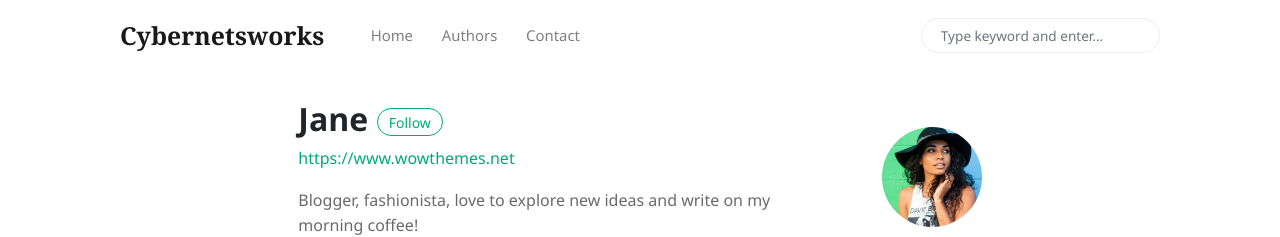
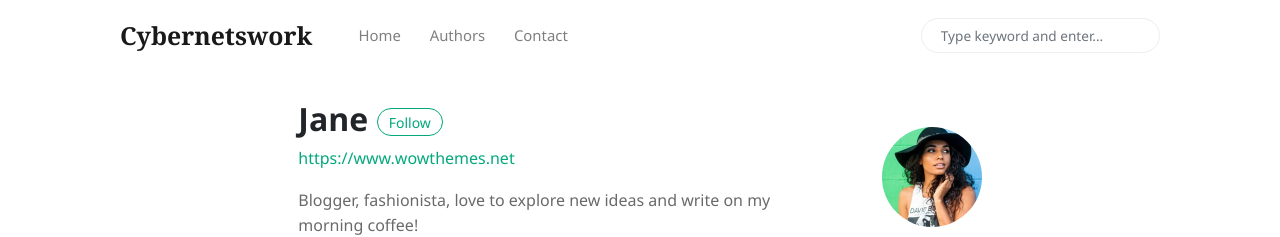
Before and after one commit to cybernetsworks/cybernetsworks.github.io, a Jekyll site: the page built from _pages/author-jane.html, in a window 1280 px wide. Shown: the top 237 px of the page. Built offline with Jekyll 4.4.1, drawn with Linux system fonts in a browser that asks for light colours; nearby versions of some CDN libraries.

Commit message:
site name changed from 'Cybernetsworks' to 'Cybernetswork' in _config.yml. Also, the background image URL in index.html was modified to include spaces around the URL for better readability.

```diff
--- a/_config.yml
+++ b/_config.yml
@@ -1,5 +1,5 @@
 # Site
-name: 'Cybernetsworks'
+name: 'Cybernetswork'
 description: 'Mundana is a free Jekyll theme for awesome people like you, Medium like.'
 logo: 'assets/images/logo.png'
 favicon: 'assets/images/favicon.ico'
```
